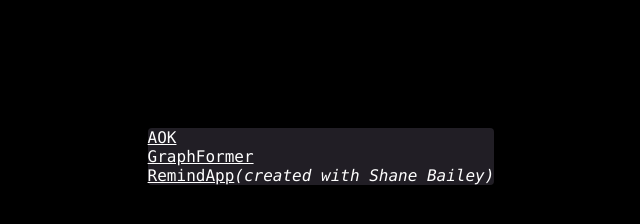
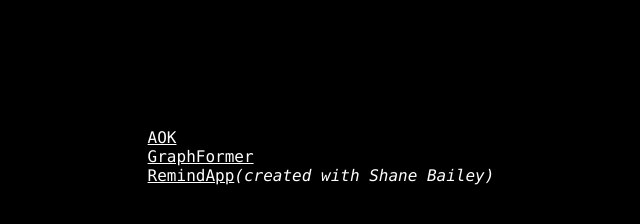
Before and after one commit to duke-soft/duke-soft.github.io, a plain HTML site: page index.html in a window 1280 px wide. Shown: the whole page, without its empty margins (319-959 px from the left). Drawn offline with Linux system fonts and the light colour scheme.

Commit message:
Update style.css

```diff
--- a/style.css
+++ b/style.css
@@ -14,9 +14,3 @@ body {
   justify-content: center;
   margin-top: 10%;
 }
-
-#main-content {
-  background-color: #211E25;
-  border-radius: 4px;
-  border-color: #211E25;
-}
```
